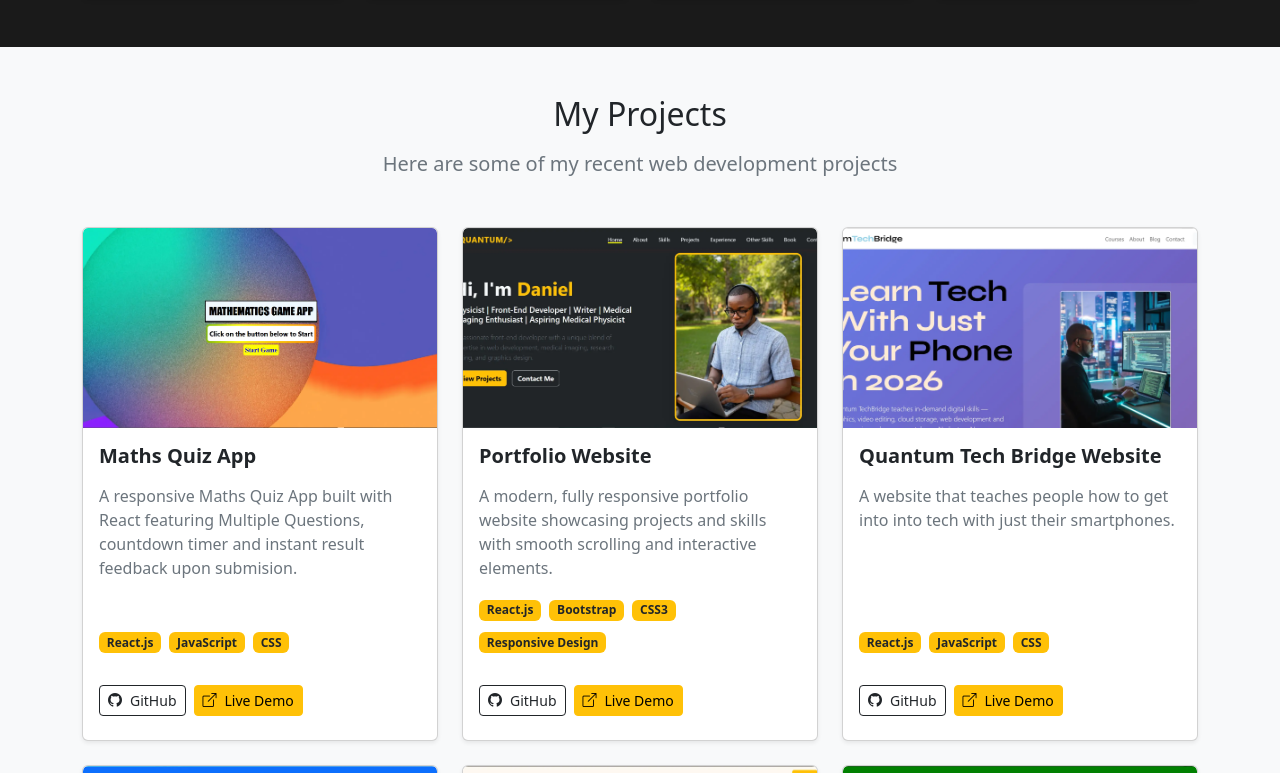
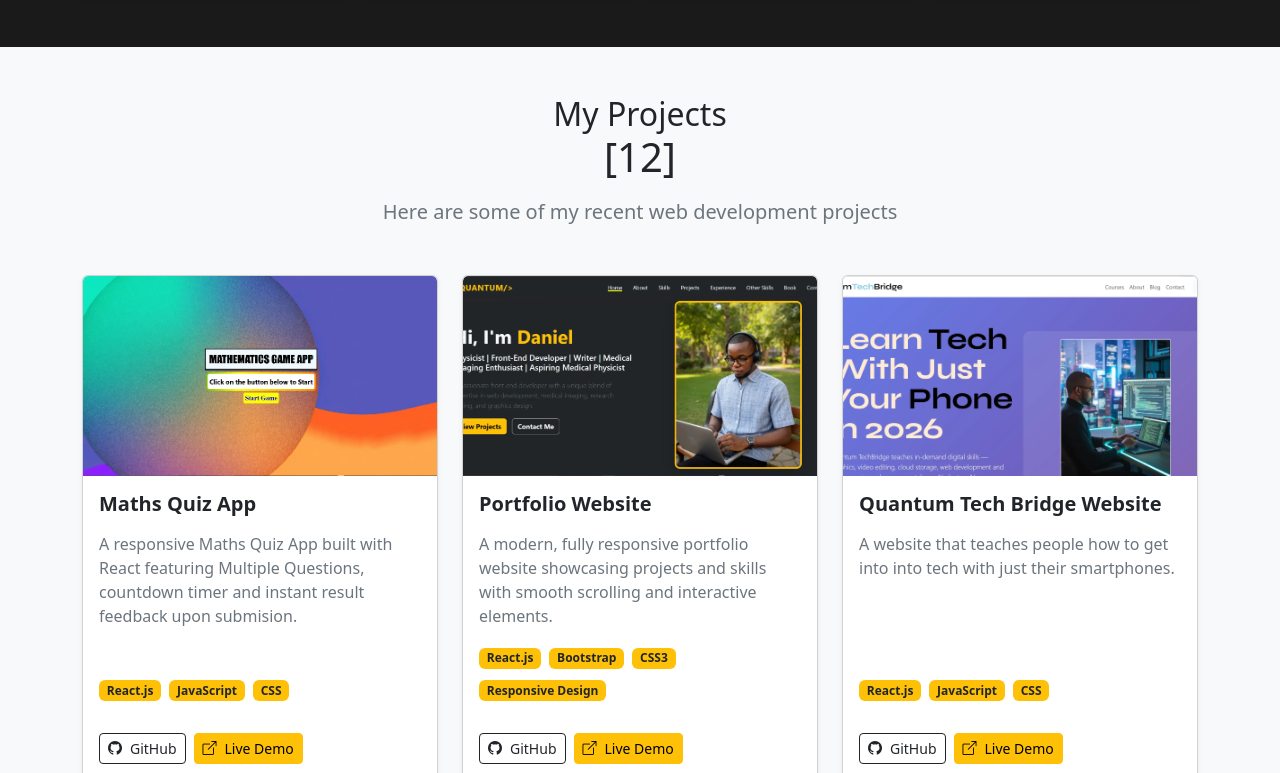
Before and after one commit to QuantumDaniel/Quantum-portfolio, a React (Vite) app: page / in a window 1280 px wide. Shown: the part 2287-3060 px from the top of the page. Built offline with nearby package versions, Linux system fonts and the light colour scheme.

Commit message:
add project cout

```diff
--- a/src/components/Projects.jsx
+++ b/src/components/Projects.jsx
@@ -172,7 +172,7 @@ export default function Projects() {
 
                 {/* Header */}
                 <div className="text-center mb-5">
-                    <h2 className="mb-3">My Projects</h2>
+                    <h2 className="mb-3">My Projects <h4 className="display-6 text-yellow">{`[${projects.length}]`}</h4> </h2>
                     <p className="text-secondary lead">
                         Here are some of my recent web development projects
                     </p>
```
